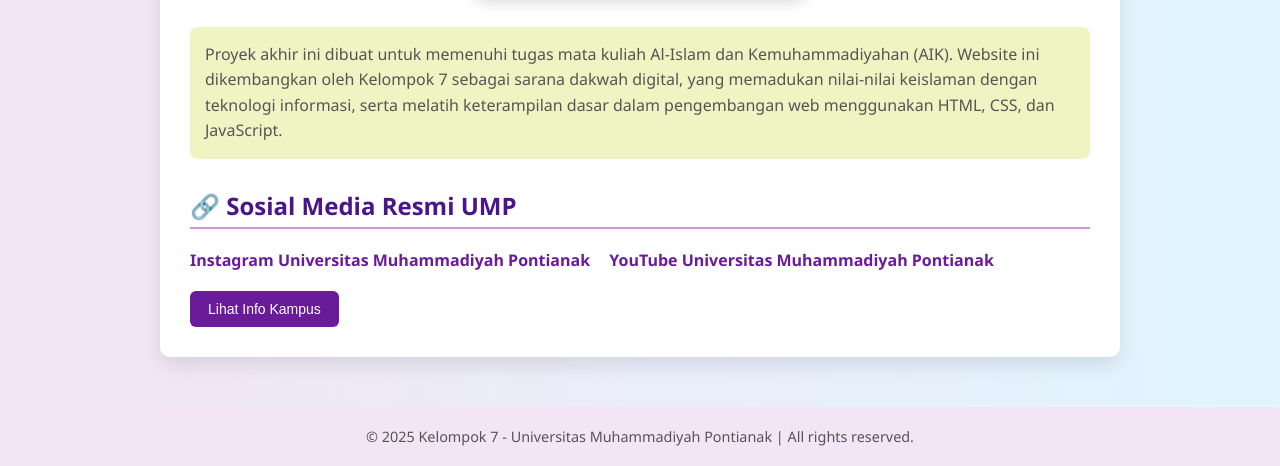
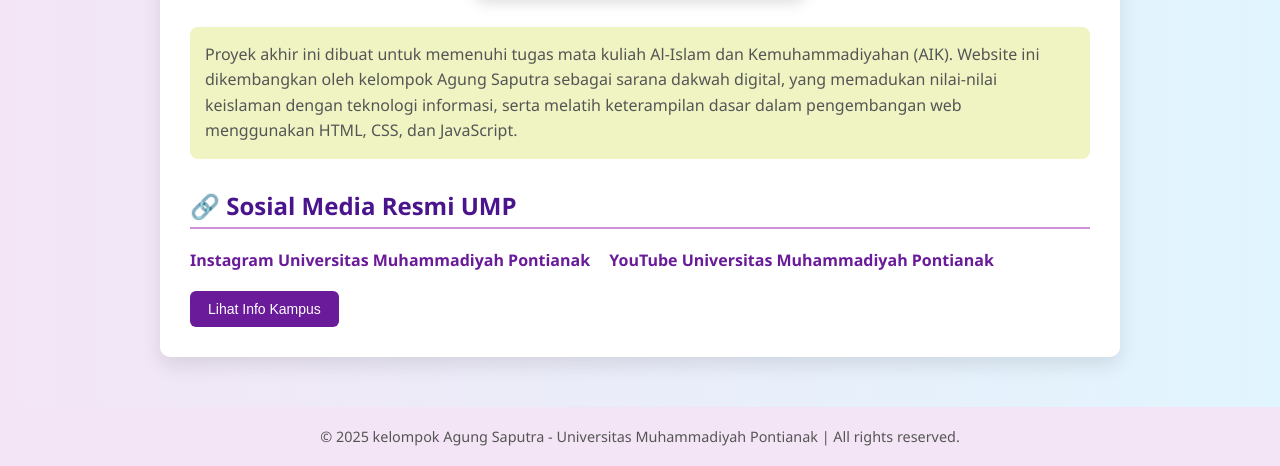
Before and after one commit to AgungSaputra231230003/UAS-AIK-4, a plain HTML site: page tentangkami.html in a window 1280 px wide. Shown: the part 1191-1657 px from the top of the page. Drawn offline with Linux system fonts and the light colour scheme.

Commit message:
first commit

```diff
--- a/tentangkami.html
+++ b/tentangkami.html
@@ -3,7 +3,7 @@
   <head>
     <meta charset="UTF-8" />
     <meta name="viewport" content="width=device-width, initial-scale=1.0" />
-    <title>Tentang Kami - Kelompok 7</title>
+    <title>Tentang Kami - kelompok Agung Saputra</title>
     <style>
       body {
         margin: 0;
@@ -145,7 +145,7 @@
   <body>
     <header>
       <h1>Tentang Kami</h1>
-      <p>Website Proyek Akhir - Kelompok 7</p>
+      <p>Website Proyek Akhir - kelompok Agung Saputra</p>
       <nav>
         <a href="./index.html" class="hover:text-amber-300">
           <i class="fas fa-home"></i>
@@ -172,7 +172,7 @@
       <img src="ump.png" alt="Logo Kampus" class="kampus-img" />
 
       <div class="deskripsi">
-        Proyek akhir ini dibuat untuk memenuhi tugas mata kuliah Al-Islam dan Kemuhammadiyahan (AIK). Website ini dikembangkan oleh Kelompok 7 sebagai sarana dakwah digital, yang memadukan nilai-nilai
+        Proyek akhir ini dibuat untuk memenuhi tugas mata kuliah Al-Islam dan Kemuhammadiyahan (AIK). Website ini dikembangkan oleh kelompok Agung Saputra sebagai sarana dakwah digital, yang memadukan nilai-nilai
         keislaman dengan teknologi informasi, serta melatih keterampilan dasar dalam pengembangan web menggunakan HTML, CSS, dan JavaScript.
       </div>
 
@@ -188,7 +188,7 @@
       </a>
     </main>
 
-    <footer>&copy; 2025 Kelompok 7 - Universitas Muhammadiyah Pontianak | All rights reserved.</footer>
+    <footer>&copy; 2025 kelompok Agung Saputra - Universitas Muhammadiyah Pontianak | All rights reserved.</footer>
 
     <script>
       function tampilkanInfo() {
```
